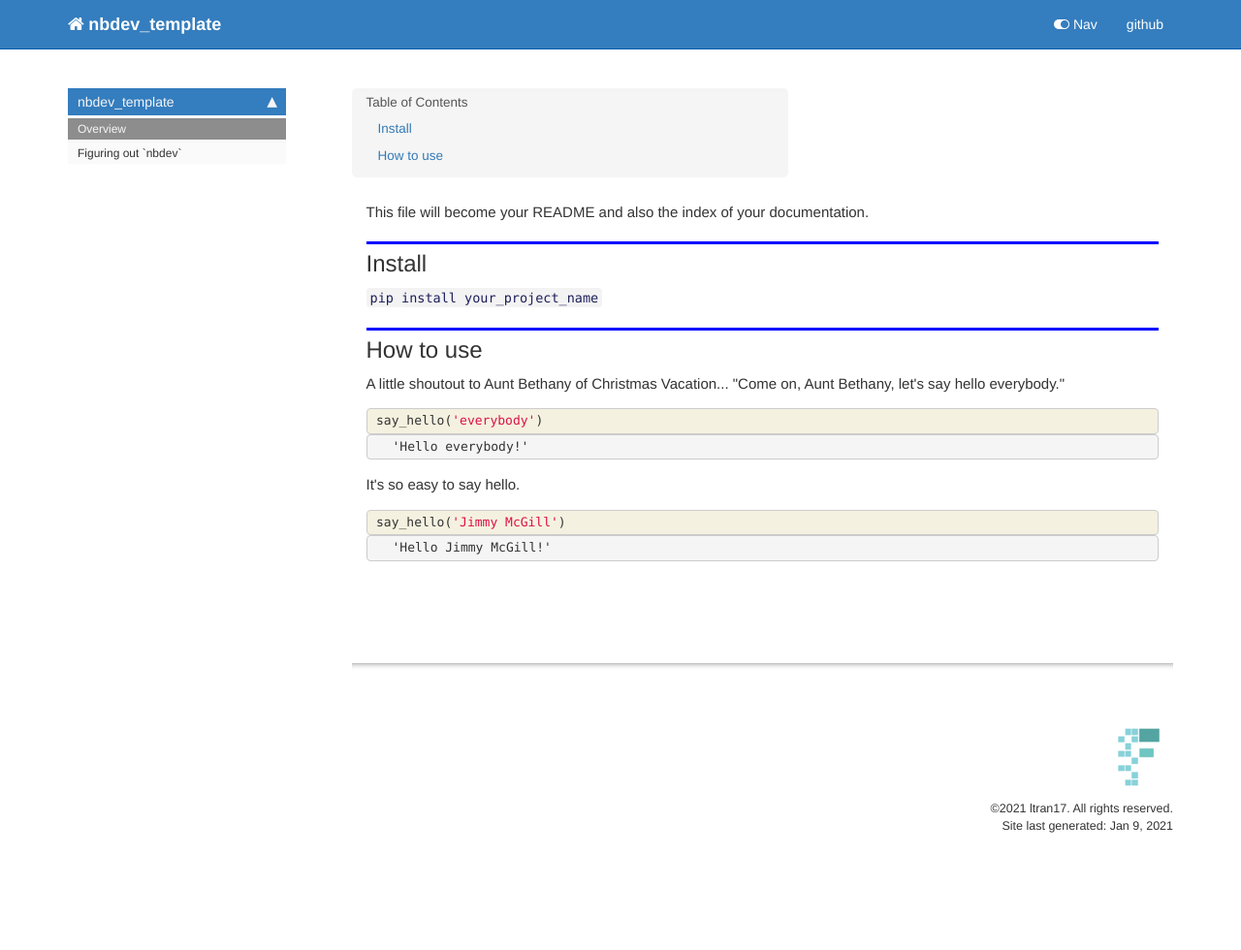
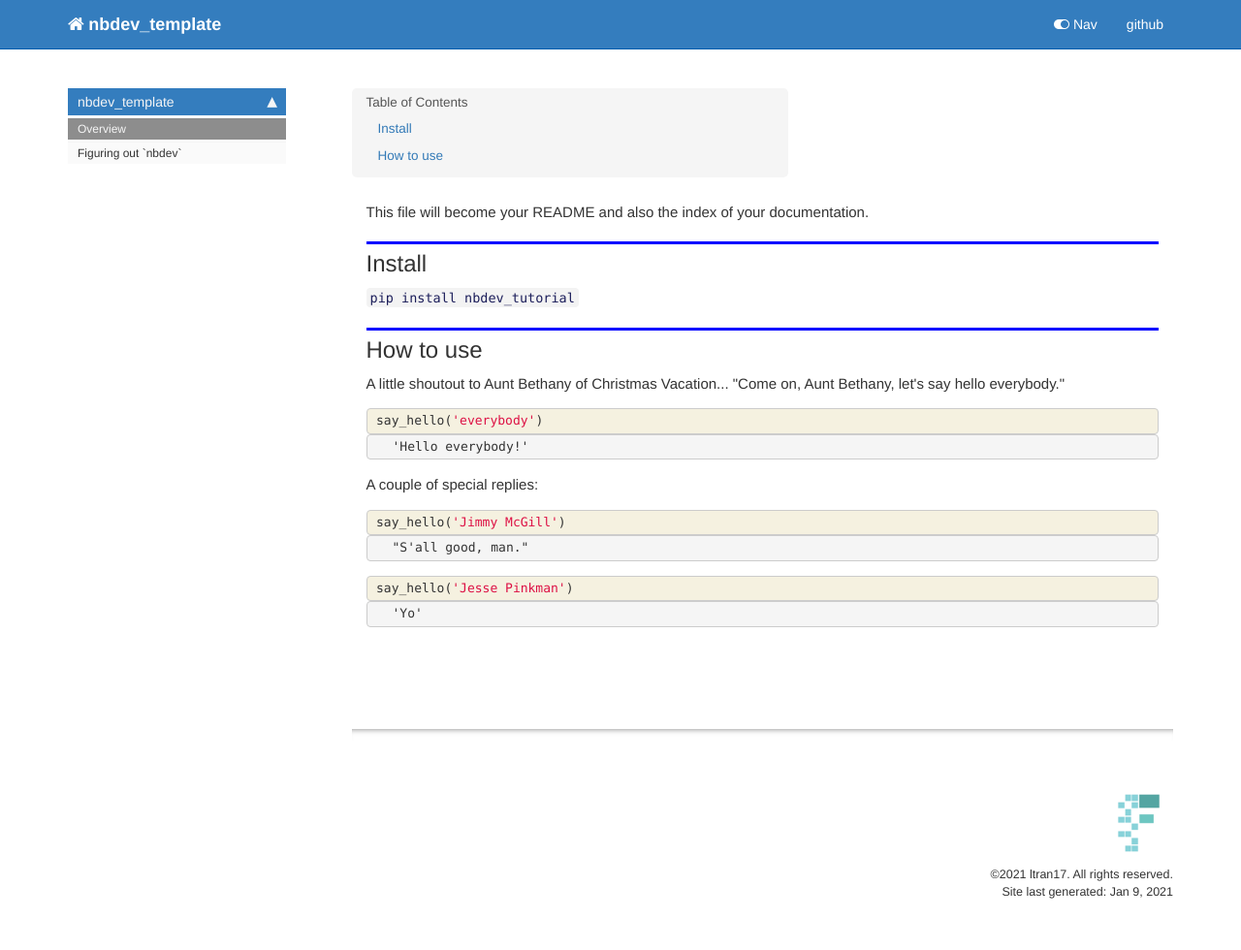
Before and after one commit to ltran17/nbdev_tutorial, a Jekyll site: the page built from docs/index.html, in a window 1280 px wide. Shown: the whole page at 97% size. Built offline with Jekyll 4.4.1, drawn with Linux system fonts in a browser that asks for light colours; nearby versions of some CDN libraries; comment, search, counter and statistics services are not loaded; before the commit the page ends 911 px from its top, so only the background shows below that.

Commit message:
special cases

```diff
--- a/docs/index.html
+++ b/docs/index.html
@@ -44,7 +44,7 @@ nb_path: "index.ipynb"
 </div>
 <div class="cell border-box-sizing text_cell rendered"><div class="inner_cell">
 <div class="text_cell_render border-box-sizing rendered_html">
-<p><code>pip install your_project_name</code></p>
+<p><code>pip install nbdev_tutorial</code></p>
 
 </div>
 </div>
@@ -97,7 +97,7 @@ nb_path: "index.ipynb"
 
 <div class="cell border-box-sizing text_cell rendered"><div class="inner_cell">
 <div class="text_cell_render border-box-sizing rendered_html">
-<p>It's so easy to say hello.</p>
+<p>A couple of special replies:</p>
 
 </div>
 </div>
@@ -124,7 +124,40 @@ nb_path: "index.ipynb"
 
 
 <div class="output_text output_subarea output_execute_result">
-<pre>&#39;Hello Jimmy McGill!&#39;</pre>
+<pre>&#34;S&#39;all good, man.&#34;</pre>
+</div>
+
+</div>
+
+</div>
+</div>
+
+</div>
+    {% endraw %}
+
+    {% raw %}
+
+<div class="cell border-box-sizing code_cell rendered">
+<div class="input">
+
+<div class="inner_cell">
+    <div class="input_area">
+<div class=" highlight hl-ipython3"><pre><span></span><span class="n">say_hello</span><span class="p">(</span><span class="s1">&#39;Jesse Pinkman&#39;</span><span class="p">)</span>
+</pre></div>
+
+    </div>
+</div>
+</div>
+
+<div class="output_wrapper">
+<div class="output">
+
+<div class="output_area">
+
+
+
+<div class="output_text output_subarea output_execute_result">
+<pre>&#39;Yo&#39;</pre>
 </div>
 
 </div>
```
Also changed, not shown: docs/core.html (+34 -1 lines), nbdev_template/core.py (+6 -2 lines), README.md, 2 other files.
